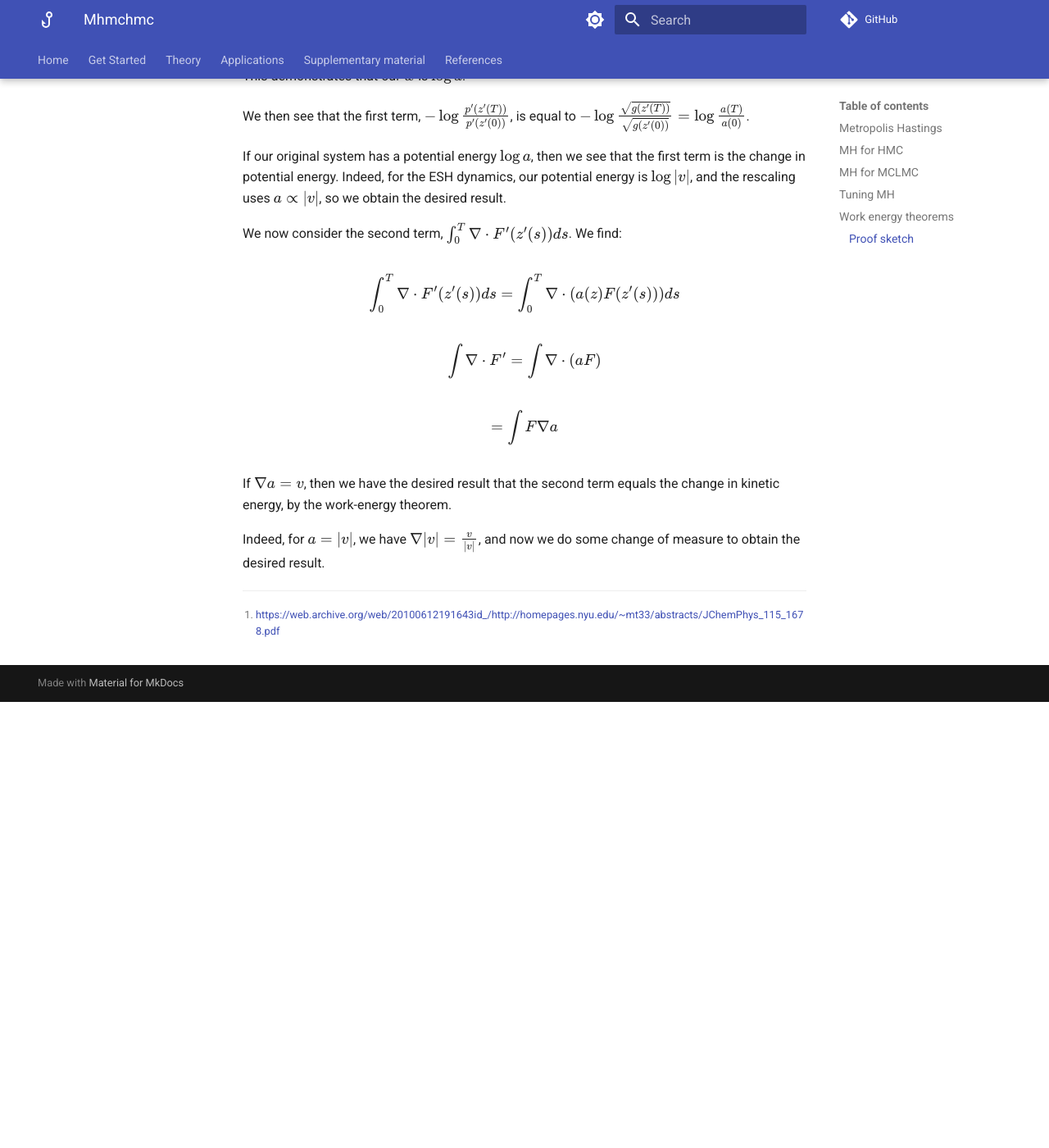
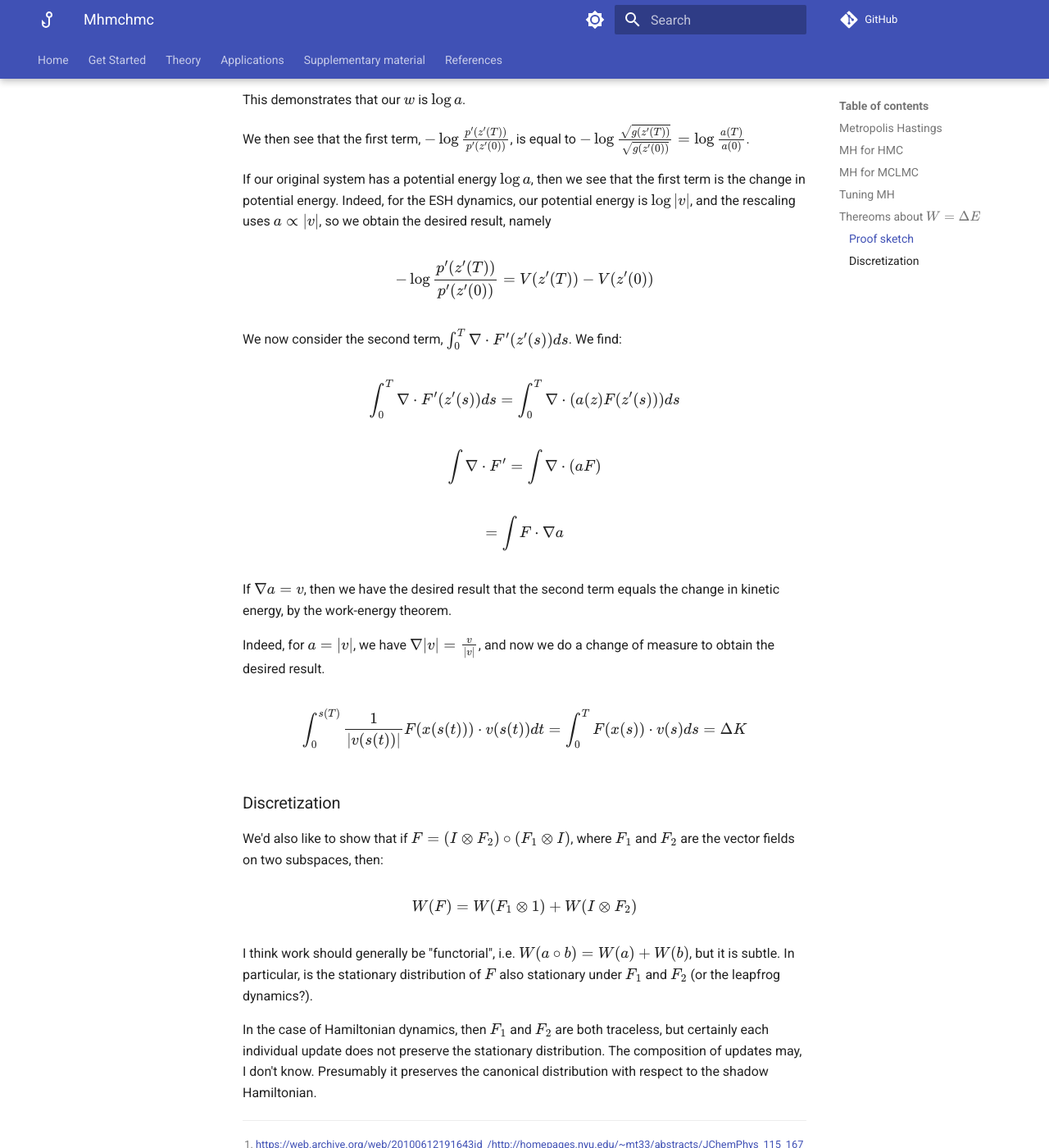
Before and after one commit to reubenharry/mclmc-docs, an MkDocs documentation site: the page built from docs/mhmchmc.md, in a window 1280 px wide and 1400 px high, scrolled down 6955 px. Shown: the whole window at 82% size. Built offline with MkDocs 1.6.1 and Material for MkDocs 9.7.7, drawn with Linux system fonts in a browser that asks for light colours; comment, search, counter and statistics services are not loaded; before the commit the page ends 7811 px from its top, so only the background shows below that; some of the changed text lies outside the part shown.

Commit message:
adjusted

```diff
--- a/docs/mhmchmc.md
+++ b/docs/mhmchmc.md
@@ -311,7 +311,7 @@ We then use the dual averaging optimization scheme to find an $\epsilon$ which p
 We then estimate $L$ by the variance of the distribution, as in the unadjusted case. However, we must now rerun the dual averaging scheme, this time for $L$ fixed and $N_p$ variable.
 
 
-## Work energy theorems
+## Thereoms about $W = \Delta E$
 
 I'm having a go at understanding under what circumstances $W = \Delta E$, and where exactly it applies.
 
@@ -324,10 +324,10 @@ $$
 If we perform a conformal transformation on the vector field to obtain $F'(z) = a(z)F(z)$, we want to show that:
 
 $$
--\log \frac{p'(z'(T))}{p'(z'(0))} - \int_{0}^T \nabla \cdot F'(z'(s)) ds = E(z'(T)) - E(z'(0))
+-\log \frac{p'(z'(T))}{p'(z'(0))} - \int_{0}^{s(T)} \nabla \cdot F'(z'(s)) ds = E(z'(T)) - E(z'(0))
 $$
 
-where $\dot z' = F'(z')$, and $p'$ is (some, but not any?) stationary distribution with respect to $F'$.
+where $\dot z' = F'(z')$, and $p'$ is (some, but not any?) stationary distribution with respect to $F'$. $s(t) = \int_0^t a(z'(s)) ds$.
 
 This would include, more or less, the case of isokinetic dynamics.
 
@@ -377,7 +377,11 @@ This demonstrates that our $w$ is $\log a$.
 
 We then see that the first term, $-\log \frac{p'(z'(T))}{p'(z'(0))}$, is equal to $-\log \frac{\sqrt{g(z'(T))}}{\sqrt{g(z'(0))}} = \log \frac{a(T)}{a(0)}$.
 
-If our original system has a potential energy $\log a$, then we see that the first term is the change in potential energy. Indeed, for the ESH dynamics, our potential energy is $\log |v|$, and the rescaling uses $a \propto |v|$, so we obtain the desired result.
+If our original system has a potential energy $\log a$, then we see that the first term is the change in potential energy. Indeed, for the ESH dynamics, our potential energy is $\log |v|$, and the rescaling uses $a \propto |v|$, so we obtain the desired result, namely
+
+$$
+-\log \frac{p'(z'(T))}{p'(z'(0))} = V(z'(T)) - V(z'(0))
+$$
 
 We now consider the second term, $\int_{0}^T \nabla \cdot F'(z'(s)) ds$. We find:
 
@@ -391,9 +395,25 @@ $$
 $$
 
 $$
-= \int F\nabla a
+= \int F\cdot\nabla a
 $$
 
 If $\nabla a = v$, then we have the desired result that the second term equals the change in kinetic energy, by the work-energy theorem.
 
-Indeed, for $a=|v|$, we have $\nabla |v| = \frac{v}{|v|}$, and now we do some change of measure to obtain the desired result.
+Indeed, for $a=|v|$, we have $\nabla |v| = \frac{v}{|v|}$, and now we do a change of measure to obtain the desired result.
+
+$$
+\int_0^{s(T)} \frac{1}{|v(s(t))|} F(x(s(t)))\cdot v(s(t))dt = \int_0^{T} F(x(s))\cdot v(s) ds = \Delta K
+$$
+
+### Discretization
+
+We'd also like to show that if $F = (I\otimes F_2) \circ (F_1 \otimes I)$, where $F_1$ and $F_2$ are the vector fields on two subspaces, then:
+
+$$
+W(F) = W(F_1 \otimes 1) + W(I \otimes F_2)
+$$
+
+I think work should generally be "functorial", i.e. $W(a\circ b) = W(a) + W(b)$, but it is subtle. In particular, is the stationary distribution of $F$ also stationary under $F_1$ and $F_2$ (or the leapfrog dynamics?).
+
+In the case of Hamiltonian dynamics, then $F_1$ and $F_2$ are both traceless, but certainly each individual update does not preserve the stationary distribution. The composition of updates may, I don't know. Presumably it preserves the canonical distribution with respect to the shadow Hamiltonian.
```
